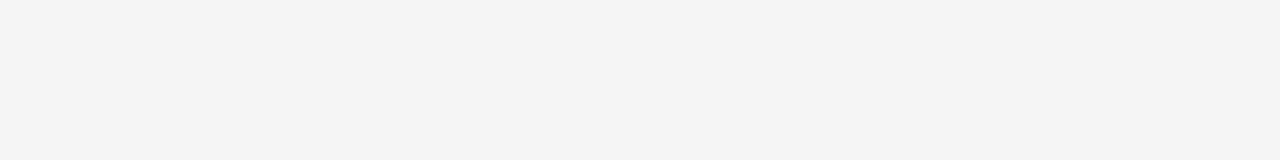
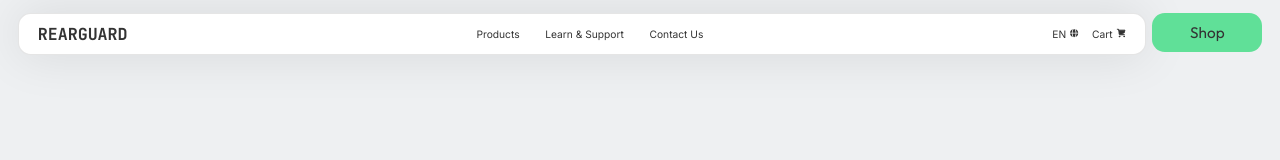
Before and after one commit to BrowserCookies/rgpgtk, a website: page public/index.html in a window 1280 px wide. Drawn offline with Linux system fonts and the light colour scheme; a web font is replaced by a local one.

Commit message:
add navbar

```diff
--- a/public/css/style.css
+++ b/public/css/style.css
@@ -1,8 +1,9 @@
 :root {
-  /* --primary-color: #2ecc71; */
-  --primary-color: #b4ff00;
+  --primary-color: #60e098;
+  /* --primary-color: #b4ff00; */
   --secondary-color: #3498db;
-  --background-color: #f5f5f5;
+  --navbar-color: #ffffff;
+  --background-color: #eef0f2;
   --text-color: #333333;
 }
 
@@ -10,6 +11,16 @@
   margin: 0;
   padding: 0;
   font-family: "Inter";
+  color: var(--text-color);
+}
+
+svg {
+  width: 0.8vw;
+  margin-block: auto;
+  path {
+    fill: var(--text-color);
+    stroke: var(--text-color);
+  }
 }
 
 .container {
@@ -18,4 +29,83 @@
   display: flex;
   flex-direction: column;
   background-color: var(--background-color);
+
+  .navbar {
+    margin-top: 1vw;
+    position: sticky;
+    width: 100%;
+    height: fit-content;
+    display: flex;
+
+    .encasing {
+      width: 87%;
+      height: fit-content;
+      display: flex;
+      background-color: var(--navbar-color);
+      padding-inline: 0.5vw;
+      padding-block: 0.7vw;
+      border-radius: 1vw;
+      border: 1px solid rgba(0, 0, 0, 0.1);
+      box-shadow: 0 0 50px rgba(0, 0, 0, 0.1);
+      margin-left: auto;
+      margin-right: 0.5vw;
+
+      .logo {
+        font-family: "JetBrains Mono";
+        font-weight: bold;
+        font-size: 1.3vw;
+        margin-left: 1vw;
+        margin-right: auto;
+        padding-block: auto;
+        cursor: pointer;
       }
+
+      .language {
+        font-size: 0.8vw;
+        margin-right: 1vw;
+        margin-left: auto;
+        margin-block: auto;
+        cursor: pointer;
+      }
+
+      .cart {
+        font-size: 0.8vw;
+        margin-right: 1vw;
+        margin-block: auto;
+        cursor: pointer;
+      }
+
+      .nav-btn {
+        font-size: 0.8vw;
+        margin-inline: 1vw;
+        margin-block: auto;
+        cursor: pointer;
+        transition: 200ms;
+      }
+
+      .nav-btn:hover {
+        color: #000000;
+        text-decoration: underline;
+      }
+    }
+  }
+
+  .shop {
+    width: 7%;
+    text-align: center;
+    height: fit-content;
+    position: sticky;
+    margin-right: auto;
+    font-size: 1.2vw;
+    padding: 0.8vw;
+    border-radius: 1vw;
+    background: var(--primary-color);
+    font-family: "Outfit";
+    cursor: pointer;
+    transition: 200ms;
+  }
+
+  .shop:hover {
+    filter: brightness(0.9);
+  }
+}
--- a/public/index.html
+++ b/public/index.html
@@ -6,15 +6,59 @@
     <link rel="preconnect" href="https://fonts.googleapis.com" />
     <link rel="preconnect" href="https://fonts.gstatic.com" crossorigin />
     <link
-      href="https://fonts.googleapis.com/css2?family=Inter:ital,opsz,wght@0,14..32,100..900;1,14..32,100..900&family=Montserrat:ital,wght@0,100..900;1,100..900&family=Outfit:wght@100..900&family=Playfair+Display:ital,wght@0,400..900;1,400..900&display=swap"
+      href="https://fonts.googleapis.com/css2?family=Inter:ital,opsz,wght@0,14..32,100..900;1,14..32,100..900&family=JetBrains+Mono:ital,wght@0,100..800;1,100..800&family=Montserrat:ital,wght@0,100..900;1,100..900&family=Outfit:wght@100..900&family=Playfair+Display:ital,wght@0,400..900;1,400..900&display=swap"
       rel="stylesheet"
     />
-    <link rel="stylesheet" href="./css/style.css">
-    <title>Rearguard</title>
+    <link rel="stylesheet" href="./css/style.css" />
+    <title>Rearguard LTD</title>
   </head>
   <body>
     <div class="container">
-        <div class="navbar"></div>
+      <div class="navbar">
+        <div class="encasing">
+          <label class="logo">REARGUARD</label>
+
+          <label class="nav-btn">Products</label>
+          <label class="nav-btn">Learn & Support</label>
+          <label class="nav-btn">Contact Us</label>
+
+          <label class="language"
+            >EN
+            <svg xmlns="http://www.w3.org/2000/svg" viewBox="0 0 640 640">
+              <path
+                d="M415.9 344L225 344C227.9 408.5 242.2 467.9 262.5 511.4C273.9 535.9 286.2 553.2 297.6 563.8C308.8 574.3 316.5 576 320.5 576C324.5 576 332.2 574.3 343.4 563.8C354.8 553.2 367.1 535.8 378.5 511.4C398.8 467.9 413.1 408.5 416 344zM224.9 296L415.8 296C413 231.5 398.7 172.1 378.4 128.6C367 104.2 354.7 86.8 343.3 76.2C332.1 65.7 324.4 64 320.4 64C316.4 64 308.7 65.7 297.5 76.2C286.1 86.8 273.8 104.2 262.4 128.6C242.1 172.1 227.8 231.5 224.9 296zM176.9 296C180.4 210.4 202.5 130.9 234.8 78.7C142.7 111.3 74.9 195.2 65.5 296L176.9 296zM65.5 344C74.9 444.8 142.7 528.7 234.8 561.3C202.5 509.1 180.4 429.6 176.9 344L65.5 344zM463.9 344C460.4 429.6 438.3 509.1 406 561.3C498.1 528.6 565.9 444.8 575.3 344L463.9 344zM575.3 296C565.9 195.2 498.1 111.3 406 78.7C438.3 130.9 460.4 210.4 463.9 296L575.3 296z"
+              />
+            </svg>
+          </label>
+
+          <label class="cart">
+            Cart
+            <svg
+              viewBox="0 0 24 24"
+              fill="none"
+              xmlns="http://www.w3.org/2000/svg"
+            >
+              <g id="SVGRepo_bgCarrier" stroke-width="0"></g>
+              <g
+                id="SVGRepo_tracerCarrier"
+                stroke-linecap="round"
+                stroke-linejoin="round"
+              ></g>
+              <g id="SVGRepo_iconCarrier">
+                <path
+                  d="M6.29977 5H21L19 12H7.37671M20 16H8L6 3H3M9 20C9 20.5523 8.55228 21 8 21C7.44772 21 7 20.5523 7 20C7 19.4477 7.44772 19 8 19C8.55228 19 9 19.4477 9 20ZM20 20C20 20.5523 19.5523 21 19 21C18.4477 21 18 20.5523 18 20C18 19.4477 18.4477 19 19 19C19.5523 19 20 19.4477 20 20Z"
+                  stroke="#000000"
+                  stroke-width="2"
+                  stroke-linecap="round"
+                  stroke-linejoin="round"
+                ></path>
+              </g>
+            </svg>
+          </label>
+        </div>
+
+        <label class="shop">Shop</label>
+      </div>
     </div>
   </body>
 </html>
```
Lines whose indentation alone changed are shown as unchanged.
